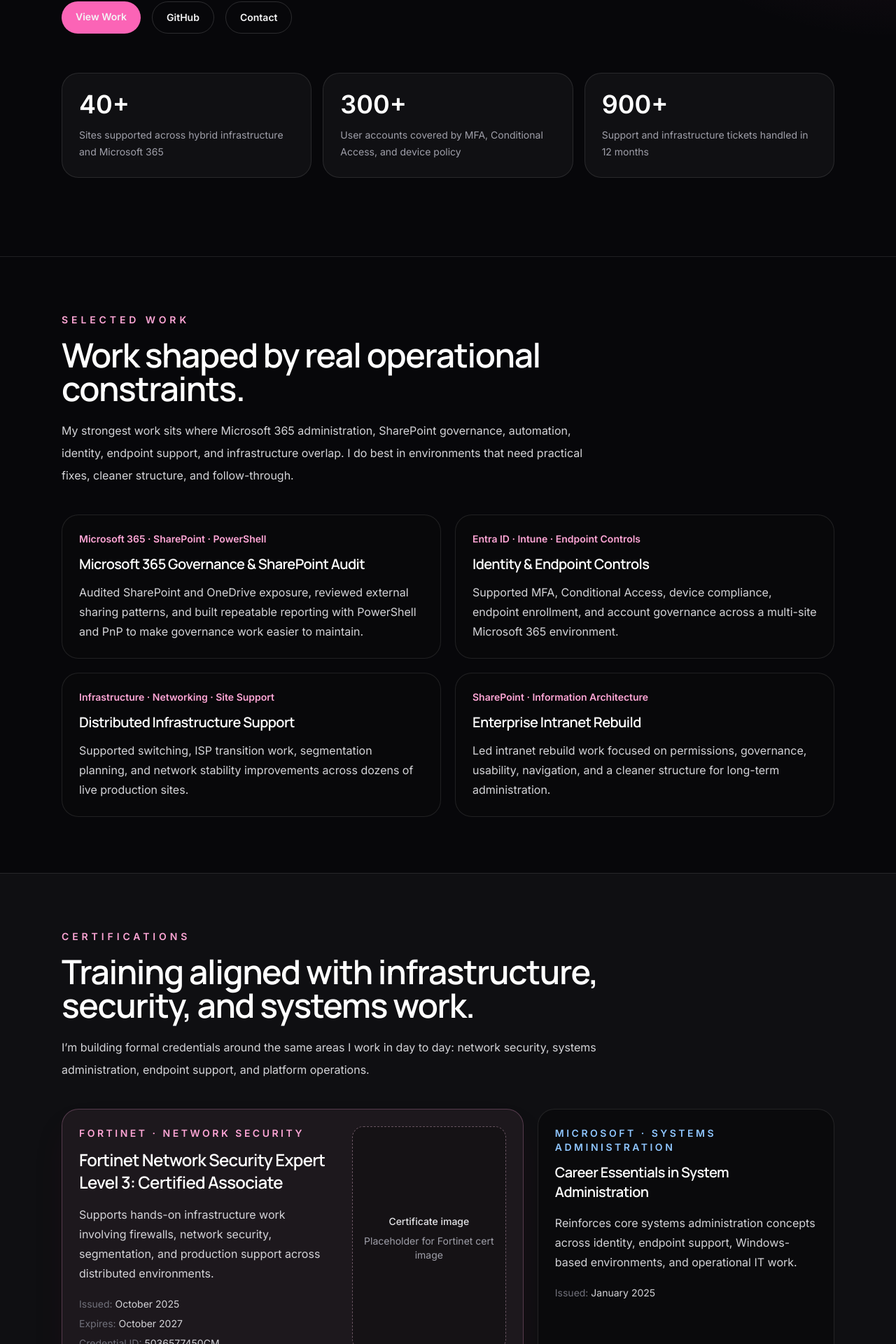
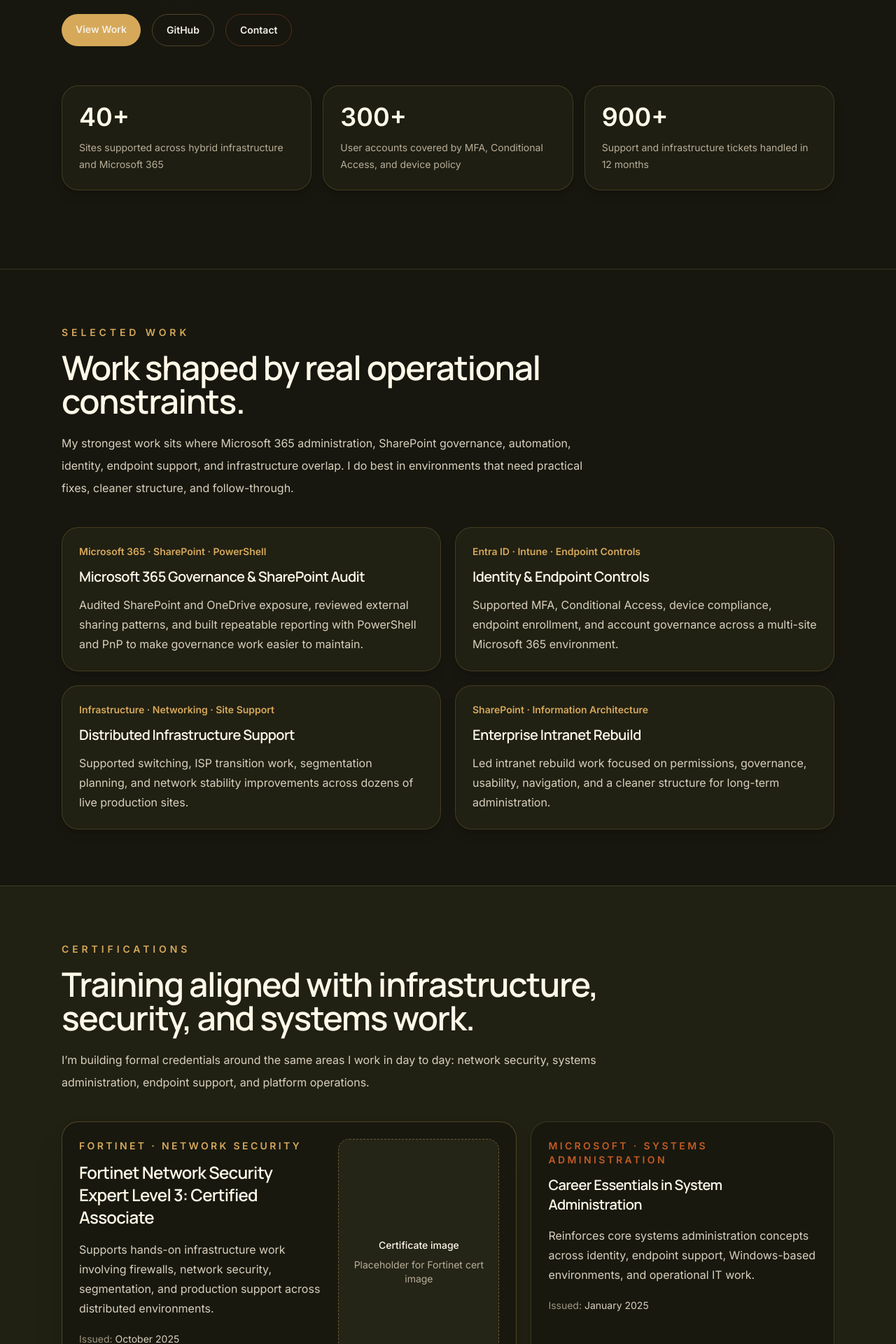
Before and after one commit to figgy-ops/figgy-pro, a Next.js app: page / in a window 1280 px wide. Shown: the part 482-2402 px from the top of the page at 70% size. Built offline with nearby package versions, Linux system fonts and the light colour scheme.

Commit message:
Update page.tsx

```diff
--- a/src/app/page.tsx
+++ b/src/app/page.tsx
@@ -1,18 +1,20 @@
 export default function Home() {
   return (
-    <main className="min-h-screen bg-[#07070a] text-zinc-100">
-      <section className="relative overflow-hidden border-b border-white/10">
-        <div className="absolute inset-0 bg-[radial-gradient(circle_at_top_right,rgba(244,114,182,0.22),transparent_35%),radial-gradient(circle_at_top_left,rgba(59,130,246,0.18),transparent_30%)]" />
+    <main className="min-h-screen bg-[#17170f] text-[#f4efe3]">
+      {/* HERO */}
+      <section className="relative overflow-hidden border-b border-[#d6a85a]/20">
+        <div className="absolute inset-0 bg-[radial-gradient(circle_at_20%_10%,rgba(214,168,90,0.18),transparent_32%),radial-gradient(circle_at_85%_5%,rgba(194,91,36,0.14),transparent_28%),linear-gradient(180deg,rgba(255,255,255,0.04),transparent_45%)]" />
+
         <div className="relative mx-auto max-w-6xl px-6 py-20 md:py-28">
-          <p className="mb-5 text-sm font-medium uppercase tracking-[0.35em] text-pink-300">
+          <div className="mb-6 inline-flex rounded-full border border-[#d6a85a]/30 bg-[#242417]/80 px-4 py-2 text-xs font-semibold uppercase tracking-[0.28em] text-[#d6a85a]">
             Platform Operations · Microsoft 365 · Infrastructure
-          </p>
+          </div>
 
-          <h1 className="max-w-4xl text-4xl font-semibold tracking-tight text-white md:text-6xl">
+          <h1 className="max-w-4xl text-4xl font-semibold tracking-tight text-[#fff8e8] md:text-6xl">
             Microsoft 365, infrastructure, and support work that holds up in production.
           </h1>
 
-          <p className="mt-6 max-w-3xl text-lg leading-8 text-zinc-300">
+          <p className="mt-6 max-w-3xl text-lg leading-8 text-[#d9d0bd]">
             I work across Microsoft 365, SharePoint, endpoint support, identity,
             automation, networking, and hybrid infrastructure to make production
             environments easier to govern, secure, and support.
@@ -21,32 +23,42 @@
           <div className="mt-8 flex flex-wrap gap-4">
             <a
               href="#work"
-              className="rounded-full bg-pink-400 px-5 py-3 text-sm font-semibold text-zinc-950 transition hover:bg-pink-300"
+              className="rounded-full bg-[#d6a85a] px-5 py-3 text-sm font-semibold text-[#17170f] transition hover:bg-[#e6bd73]"
             >
               View Work
             </a>
             <a
               href="https://github.com/figgy-ops"
-              className="rounded-full border border-white/15 px-5 py-3 text-sm font-semibold text-white transition hover:bg-white/10"
+              className="rounded-full border border-[#d6a85a]/30 px-5 py-3 text-sm font-semibold text-[#fff8e8] transition hover:bg-[#d6a85a]/10"
             >
               GitHub
             </a>
             <a
               href="#contact"
-              className="rounded-full border border-white/15 px-5 py-3 text-sm font-semibold text-white transition hover:bg-white/10"
+              className="rounded-full border border-[#c25b24]/35 px-5 py-3 text-sm font-semibold text-[#fff8e8] transition hover:bg-[#c25b24]/10"
             >
               Contact
             </a>
           </div>
 
           <div className="mt-14 grid gap-4 sm:grid-cols-3">
-            <Metric value="40+" label="Sites supported across hybrid infrastructure and Microsoft 365" />
-            <Metric value="300+" label="User accounts covered by MFA, Conditional Access, and device policy" />
-            <Metric value="900+" label="Support and infrastructure tickets handled in 12 months" />
+            <Metric
+              value="40+"
+              label="Sites supported across hybrid infrastructure and Microsoft 365"
+            />
+            <Metric
+              value="300+"
+              label="User accounts covered by MFA, Conditional Access, and device policy"
+            />
+            <Metric
+              value="900+"
+              label="Support and infrastructure tickets handled in 12 months"
+            />
           </div>
         </div>
       </section>
 
+      {/* SELECTED WORK */}
       <section id="work" className="mx-auto max-w-6xl px-6 py-20">
         <SectionHeader
           eyebrow="Selected Work"
@@ -78,7 +90,11 @@
         </div>
       </section>
 
-      <section className="border-y border-white/10 bg-white/[0.03]">
+      {/* CERTIFICATIONS */}
+      <section
+        id="certifications"
+        className="border-y border-[#d6a85a]/20 bg-[#202013]"
+      >
         <div className="mx-auto max-w-6xl px-6 py-20">
           <SectionHeader
             eyebrow="Certifications"
@@ -86,58 +102,64 @@
             body="I’m building formal credentials around the same areas I work in day to day: network security, systems administration, endpoint support, and platform operations."
           />
 
-          <div className="mt-10 grid gap-5 lg:grid-cols-[1.4fr_0.9fr]">
-            <article className="rounded-3xl border border-pink-300/25 bg-pink-300/[0.06] p-6 shadow-2xl shadow-pink-950/20">
-              <div className="grid gap-6 md:grid-cols-[1fr_220px]">
+          <div className="mt-10 grid gap-5 lg:grid-cols-[1.35fr_0.9fr]">
+            <article className="rounded-3xl border border-[#d6a85a]/30 bg-[#17170f]/80 p-6 shadow-2xl shadow-black/20">
+              <div className="grid gap-6 md:grid-cols-[1fr_230px]">
                 <div>
-                  <p className="text-sm font-semibold uppercase tracking-[0.25em] text-pink-300">
+                  <p className="text-sm font-semibold uppercase tracking-[0.24em] text-[#d6a85a]">
                     Fortinet · Network Security
                   </p>
-                  <h3 className="mt-3 text-2xl font-semibold text-white">
+                  <h3 className="mt-3 text-2xl font-semibold text-[#fff8e8]">
                     Fortinet Network Security Expert Level 3: Certified Associate
                   </h3>
-                  <p className="mt-4 leading-7 text-zinc-300">
+                  <p className="mt-4 leading-7 text-[#d9d0bd]">
                     Supports hands-on infrastructure work involving firewalls,
                     network security, segmentation, and production support across
                     distributed environments.
                   </p>
 
-                  <ul className="mt-5 space-y-2 text-sm text-zinc-300">
+                  <ul className="mt-5 space-y-2 text-sm text-[#d9d0bd]">
                     <li>
-                      <span className="text-zinc-500">Issued:</span> October 2025
+                      <span className="text-[#9f967f]">Issued:</span> October 2025
                     </li>
                     <li>
-                      <span className="text-zinc-500">Expires:</span> October 2027
+                      <span className="text-[#9f967f]">Expires:</span> October 2027
                     </li>
                     <li>
-                      <span className="text-zinc-500">Credential ID:</span> 5036577450CM
+                      <span className="text-[#9f967f]">Credential ID:</span>{" "}
+                      5036577450CM
                     </li>
                   </ul>
                 </div>
 
-                <div className="flex min-h-[220px] items-center justify-center rounded-2xl border border-dashed border-pink-200/35 bg-black/25 p-4 text-center text-sm text-zinc-400">
+                <div className="flex min-h-[220px] items-center justify-center rounded-2xl border border-dashed border-[#d6a85a]/40 bg-[#242417] p-4 text-center text-sm text-[#b9ae99]">
                   <div>
-                    <p className="font-medium text-zinc-200">Certificate image</p>
-                    <p className="mt-2">Placeholder for Fortinet cert image</p>
+                    <p className="font-medium text-[#fff8e8]">
+                      Certificate image
+                    </p>
+                    <p className="mt-2">
+                      Placeholder for Fortinet cert image
+                    </p>
                   </div>
                 </div>
               </div>
             </article>
 
-            <article className="rounded-3xl border border-white/10 bg-zinc-950/70 p-6">
-              <p className="text-sm font-semibold uppercase tracking-[0.25em] text-blue-300">
+            <article className="rounded-3xl border border-[#d6a85a]/20 bg-[#17170f]/80 p-6">
+              <p className="text-sm font-semibold uppercase tracking-[0.24em] text-[#c25b24]">
                 Microsoft · Systems Administration
               </p>
-              <h3 className="mt-3 text-xl font-semibold text-white">
+              <h3 className="mt-3 text-xl font-semibold text-[#fff8e8]">
                 Career Essentials in System Administration
               </h3>
-              <p className="mt-4 leading-7 text-zinc-300">
+              <p className="mt-4 leading-7 text-[#d9d0bd]">
                 Reinforces core systems administration concepts across identity,
-                endpoint support, Windows-based environments, and operational IT work.
+                endpoint support, Windows-based environments, and operational IT
+                work.
               </p>
-              <ul className="mt-5 space-y-2 text-sm text-zinc-300">
+              <ul className="mt-5 space-y-2 text-sm text-[#d9d0bd]">
                 <li>
-                  <span className="text-zinc-500">Issued:</span> January 2025
+                  <span className="text-[#9f967f]">Issued:</span> January 2025
                 </li>
               </ul>
             </article>
@@ -145,6 +167,7 @@
         </div>
       </section>
 
+      {/* EXPERIENCE */}
       <section id="experience" className="mx-auto max-w-6xl px-6 py-20">
         <SectionHeader
           eyebrow="Experience"
@@ -174,14 +197,15 @@
             body="Provided IT support in a professional services environment with exposure to Microsoft cloud services, user support, device troubleshooting, and operational technology needs."
             bullets={[
               "Supported users, devices, Microsoft services, and day-to-day IT operations.",
-              "Handled practical troubleshooting across accounts, applications, endpoints, and support requests.",
+              "Handled troubleshooting across accounts, applications, endpoints, and support requests.",
               "Built a foundation in service delivery, documentation, and issue ownership before moving into broader platform and infrastructure work."
             ]}
           />
         </div>
       </section>
 
-      <section className="border-y border-white/10 bg-white/[0.03]">
+      {/* BACKGROUND */}
+      <section className="border-y border-[#d6a85a]/20 bg-[#202013]">
         <div className="mx-auto max-w-6xl px-6 py-20">
           <SectionHeader
             eyebrow="Background"
@@ -206,6 +230,7 @@
         </div>
       </section>
 
+      {/* GITHUB */}
       <section id="github" className="mx-auto max-w-6xl px-6 py-20">
         <SectionHeader
           eyebrow="GitHub"
@@ -216,11 +241,15 @@
         <div className="mt-10 grid gap-5 md:grid-cols-2">
           <a
             href="https://github.com/figgy-ops/figgy-pro"
-            className="rounded-3xl border border-white/10 bg-zinc-950/70 p-6 transition hover:border-pink-300/40 hover:bg-white/[0.05]"
+            className="rounded-3xl border border-[#d6a85a]/20 bg-[#202013] p-6 transition hover:border-[#d6a85a]/50 hover:bg-[#252517]"
           >
-            <p className="text-sm font-semibold text-pink-300">TypeScript · Apr 2026</p>
-            <h3 className="mt-3 text-xl font-semibold text-white">Figgy Pro</h3>
-            <p className="mt-3 leading-7 text-zinc-300">
+            <p className="text-sm font-semibold text-[#d6a85a]">
+              TypeScript · Apr 2026
+            </p>
+            <h3 className="mt-3 text-xl font-semibold text-[#fff8e8]">
+              Figgy Pro
+            </h3>
+            <p className="mt-3 leading-7 text-[#d9d0bd]">
               Portfolio site work and frontend experimentation for professional
               positioning, project display, and custom embeds.
             </p>
@@ -228,27 +257,35 @@
 
           <a
             href="https://github.com/figgy-ops/spfx-command-center"
-            className="rounded-3xl border border-white/10 bg-zinc-950/70 p-6 transition hover:border-pink-300/40 hover:bg-white/[0.05]"
+            className="rounded-3xl border border-[#d6a85a]/20 bg-[#202013] p-6 transition hover:border-[#d6a85a]/50 hover:bg-[#252517]"
           >
-            <p className="text-sm font-semibold text-pink-300">TypeScript · Apr 2026</p>
-            <h3 className="mt-3 text-xl font-semibold text-white">SPFx Command Center</h3>
-            <p className="mt-3 leading-7 text-zinc-300">
-              SharePoint Framework project work focused on practical admin visibility,
-              site support, and Microsoft 365 operational tooling.
+            <p className="text-sm font-semibold text-[#d6a85a]">
+              TypeScript · Apr 2026
+            </p>
+            <h3 className="mt-3 text-xl font-semibold text-[#fff8e8]">
+              SPFx Command Center
+            </h3>
+            <p className="mt-3 leading-7 text-[#d9d0bd]">
+              SharePoint Framework project work focused on practical admin
+              visibility, site support, and Microsoft 365 operational tooling.
             </p>
           </a>
         </div>
       </section>
 
+      {/* CONTACT */}
       <section id="contact" className="mx-auto max-w-6xl px-6 py-20">
-        <div className="rounded-3xl border border-white/10 bg-gradient-to-br from-pink-300/[0.10] to-blue-300/[0.08] p-8 md:p-10">
-          <p className="text-sm font-semibold uppercase tracking-[0.35em] text-pink-300">
+        <div className="relative overflow-hidden rounded-3xl border border-[#d6a85a]/25 bg-[#202013] p-8 md:p-10">
+          <div className="absolute inset-0 bg-[radial-gradient(circle_at_85%_15%,rgba(194,91,36,0.16),transparent_30%),radial-gradient(circle_at_10%_80%,rgba(214,168,90,0.14),transparent_34%)]" />
+
+          <div className="relative">
+            <p className="text-sm font-semibold uppercase tracking-[0.35em] text-[#d6a85a]">
               Contact
             </p>
-          <h2 className="mt-4 max-w-3xl text-3xl font-semibold tracking-tight text-white md:text-5xl">
+            <h2 className="mt-4 max-w-3xl text-3xl font-semibold tracking-tight text-[#fff8e8] md:text-5xl">
               Open to remote platform, Microsoft 365, and infrastructure roles.
             </h2>
-          <p className="mt-5 max-w-3xl leading-8 text-zinc-300">
+            <p className="mt-5 max-w-3xl leading-8 text-[#d9d0bd]">
               I’m targeting remote roles where I can keep growing in platform
               operations, Microsoft 365 administration, SharePoint governance,
               automation, endpoint management, and infrastructure support.
@@ -257,22 +294,23 @@
             <div className="mt-8 flex flex-wrap gap-4">
               <a
                 href="mailto:caroline360@gmail.com"
-              className="rounded-full bg-pink-400 px-5 py-3 text-sm font-semibold text-zinc-950 transition hover:bg-pink-300"
+                className="rounded-full bg-[#d6a85a] px-5 py-3 text-sm font-semibold text-[#17170f] transition hover:bg-[#e6bd73]"
               >
                 Email Me
               </a>
               <a
                 href="https://github.com/figgy-ops"
-              className="rounded-full border border-white/15 px-5 py-3 text-sm font-semibold text-white transition hover:bg-white/10"
+                className="rounded-full border border-[#d6a85a]/30 px-5 py-3 text-sm font-semibold text-[#fff8e8] transition hover:bg-[#d6a85a]/10"
               >
                 GitHub
               </a>
               <a
                 href="https://www.linkedin.com/in/caroline-mclallen/"
-              className="rounded-full border border-white/15 px-5 py-3 text-sm font-semibold text-white transition hover:bg-white/10"
+                className="rounded-full border border-[#c25b24]/35 px-5 py-3 text-sm font-semibold text-[#fff8e8] transition hover:bg-[#c25b24]/10"
               >
                 LinkedIn
               </a>
+            </div>
           </div>
         </div>
       </section>
@@ -282,9 +320,9 @@
 
 function Metric({ value, label }: { value: string; label: string }) {
   return (
-    <div className="rounded-3xl border border-white/10 bg-white/[0.04] p-6">
-      <p className="text-4xl font-semibold text-white">{value}</p>
-      <p className="mt-3 text-sm leading-6 text-zinc-400">{label}</p>
+    <div className="rounded-3xl border border-[#d6a85a]/20 bg-[#202013]/85 p-6 shadow-lg shadow-black/15">
+      <p className="text-4xl font-semibold text-[#fff8e8]">{value}</p>
+      <p className="mt-3 text-sm leading-6 text-[#b9ae99]">{label}</p>
     </div>
   );
 }
@@ -300,13 +338,13 @@
 }) {
   return (
     <div className="max-w-3xl">
-      <p className="text-sm font-semibold uppercase tracking-[0.35em] text-pink-300">
+      <p className="text-sm font-semibold uppercase tracking-[0.35em] text-[#d6a85a]">
         {eyebrow}
       </p>
-      <h2 className="mt-4 text-3xl font-semibold tracking-tight text-white md:text-5xl">
+      <h2 className="mt-4 text-3xl font-semibold tracking-tight text-[#fff8e8] md:text-5xl">
         {title}
       </h2>
-      <p className="mt-5 leading-8 text-zinc-300">{body}</p>
+      <p className="mt-5 leading-8 text-[#d9d0bd]">{body}</p>
     </div>
   );
 }
@@ -321,10 +359,10 @@
   body: string;
 }) {
   return (
-    <article className="rounded-3xl border border-white/10 bg-zinc-950/70 p-6">
-      <p className="text-sm font-semibold text-pink-300">{tag}</p>
-      <h3 className="mt-3 text-xl font-semibold text-white">{title}</h3>
-      <p className="mt-3 leading-7 text-zinc-300">{body}</p>
+    <article className="rounded-3xl border border-[#d6a85a]/20 bg-[#202013] p-6 shadow-lg shadow-black/10 transition hover:border-[#d6a85a]/45 hover:bg-[#252517]">
+      <p className="text-sm font-semibold text-[#d6a85a]">{tag}</p>
+      <h3 className="mt-3 text-xl font-semibold text-[#fff8e8]">{title}</h3>
+      <p className="mt-3 leading-7 text-[#d9d0bd]">{body}</p>
     </article>
   );
 }
@@ -343,21 +381,21 @@
   bullets: string[];
 }) {
   return (
-    <article className="rounded-3xl border border-white/10 bg-zinc-950/70 p-6">
+    <article className="rounded-3xl border border-[#d6a85a]/20 bg-[#202013] p-6 shadow-lg shadow-black/10">
       <div className="flex flex-col gap-2 md:flex-row md:items-start md:justify-between">
         <div>
-          <h3 className="text-xl font-semibold text-white">{title}</h3>
-          <p className="mt-1 text-zinc-400">{company}</p>
+          <h3 className="text-xl font-semibold text-[#fff8e8]">{title}</h3>
+          <p className="mt-1 text-[#b9ae99]">{company}</p>
         </div>
-        <p className="text-sm text-zinc-500">{dates}</p>
+        <p className="text-sm text-[#9f967f]">{dates}</p>
       </div>
 
-      <p className="mt-5 leading-7 text-zinc-300">{body}</p>
+      <p className="mt-5 leading-7 text-[#d9d0bd]">{body}</p>
 
-      <ul className="mt-5 space-y-3 text-sm leading-6 text-zinc-300">
+      <ul className="mt-5 space-y-3 text-sm leading-6 text-[#d9d0bd]">
         {bullets.map((bullet) => (
           <li key={bullet} className="flex gap-3">
-            <span className="mt-2 h-1.5 w-1.5 flex-none rounded-full bg-pink-300" />
+            <span className="mt-2 h-1.5 w-1.5 flex-none rounded-full bg-[#c25b24]" />
             <span>{bullet}</span>
           </li>
         ))}
@@ -368,9 +406,9 @@
 
 function FocusCard({ title, body }: { title: string; body: string }) {
   return (
-    <article className="rounded-3xl border border-white/10 bg-zinc-950/70 p-6">
-      <h3 className="text-xl font-semibold text-white">{title}</h3>
-      <p className="mt-3 leading-7 text-zinc-300">{body}</p>
+    <article className="rounded-3xl border border-[#d6a85a]/20 bg-[#17170f]/80 p-6 shadow-lg shadow-black/10">
+      <h3 className="text-xl font-semibold text-[#fff8e8]">{title}</h3>
+      <p className="mt-3 leading-7 text-[#d9d0bd]">{body}</p>
     </article>
   );
 }
```
Lines whose indentation alone changed are shown as unchanged.
